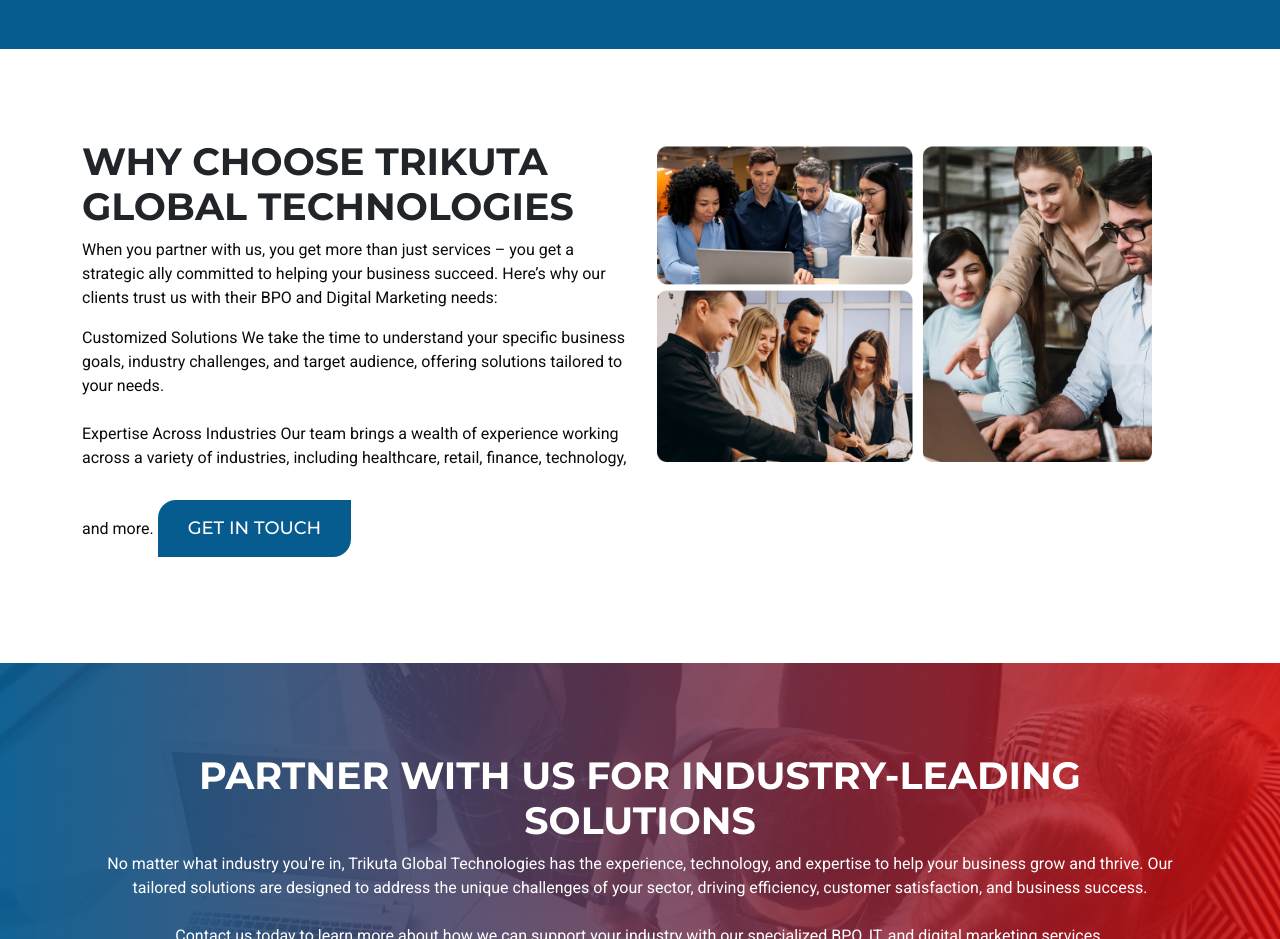
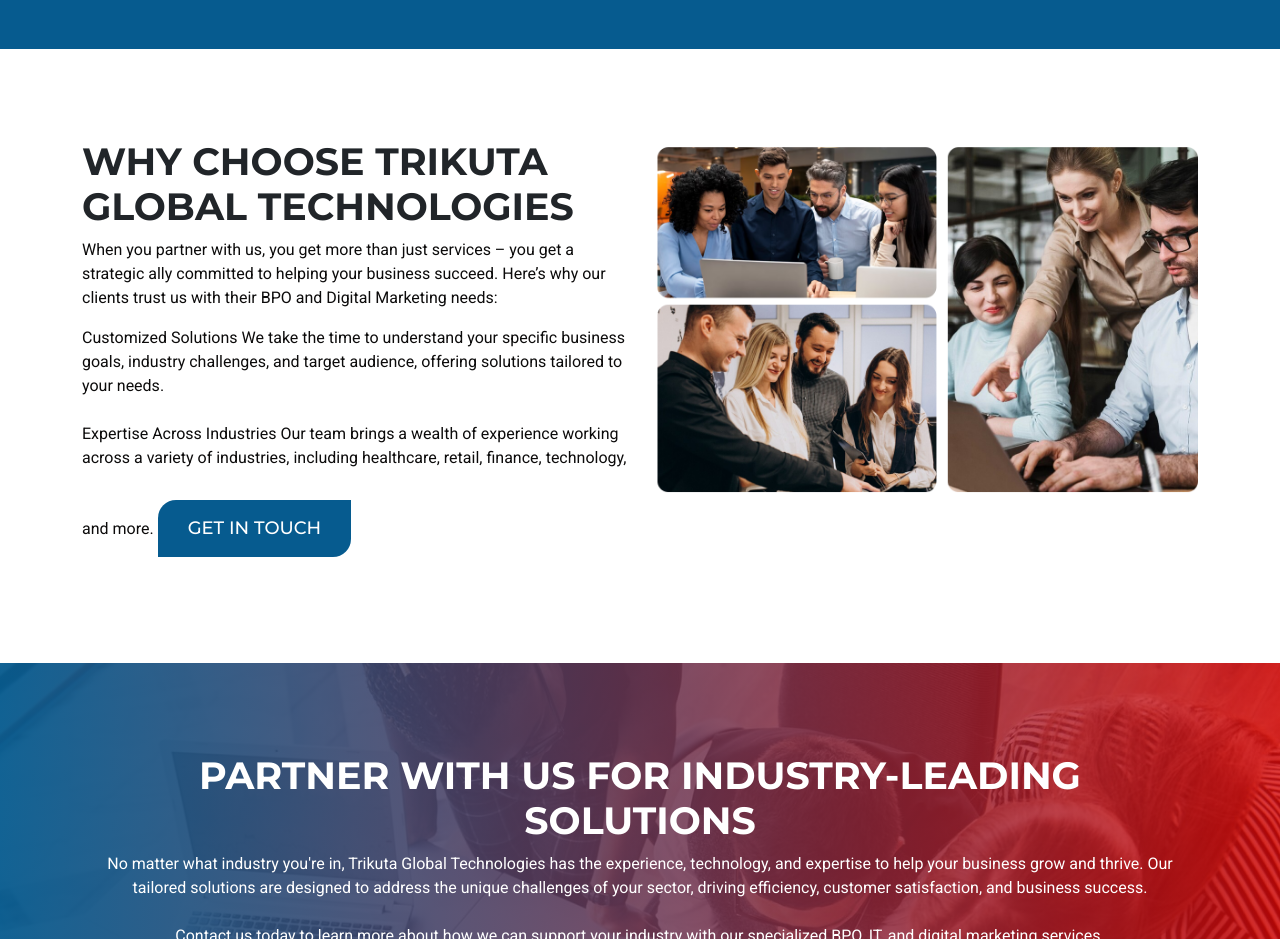
Before and after one commit to Deepaksinghbisht312/Trikuta_website, a plain HTML site: page index.html in a window 1280 px wide. Shown: the part 4100-5039 px from the top of the page. Drawn offline with Linux system fonts and the light colour scheme; a web font is replaced by a local one.

Commit message:
Update style.css

```diff
--- a/css/style.css
+++ b/css/style.css
@@ -95,7 +95,6 @@
 .what_we_offer .serice_box p {margin-top: 14px;}
 
 /* why_choose_us */
-.why_choose_us .image_whychoose {width: 100%; max-width: 500px;}
 .why_choose_us a {margin-top: 30px}
 
 /* cta */
```
